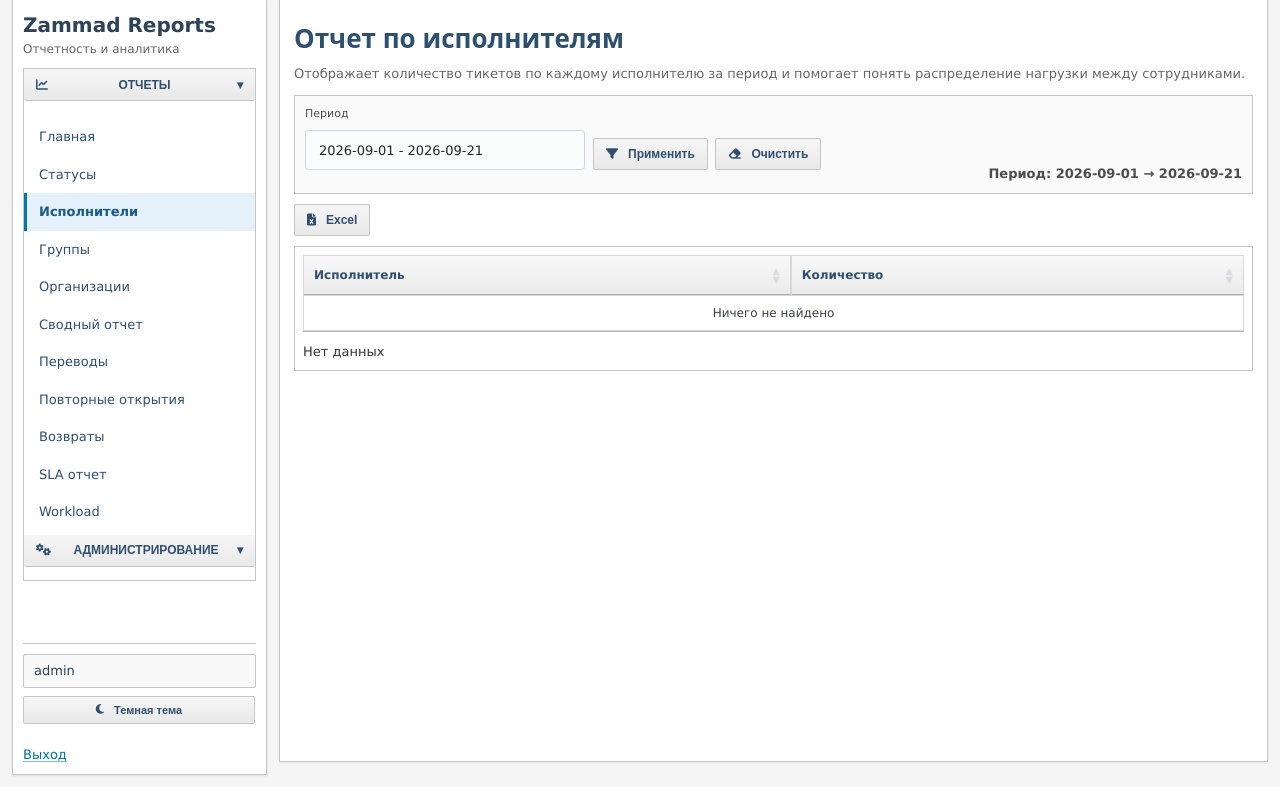
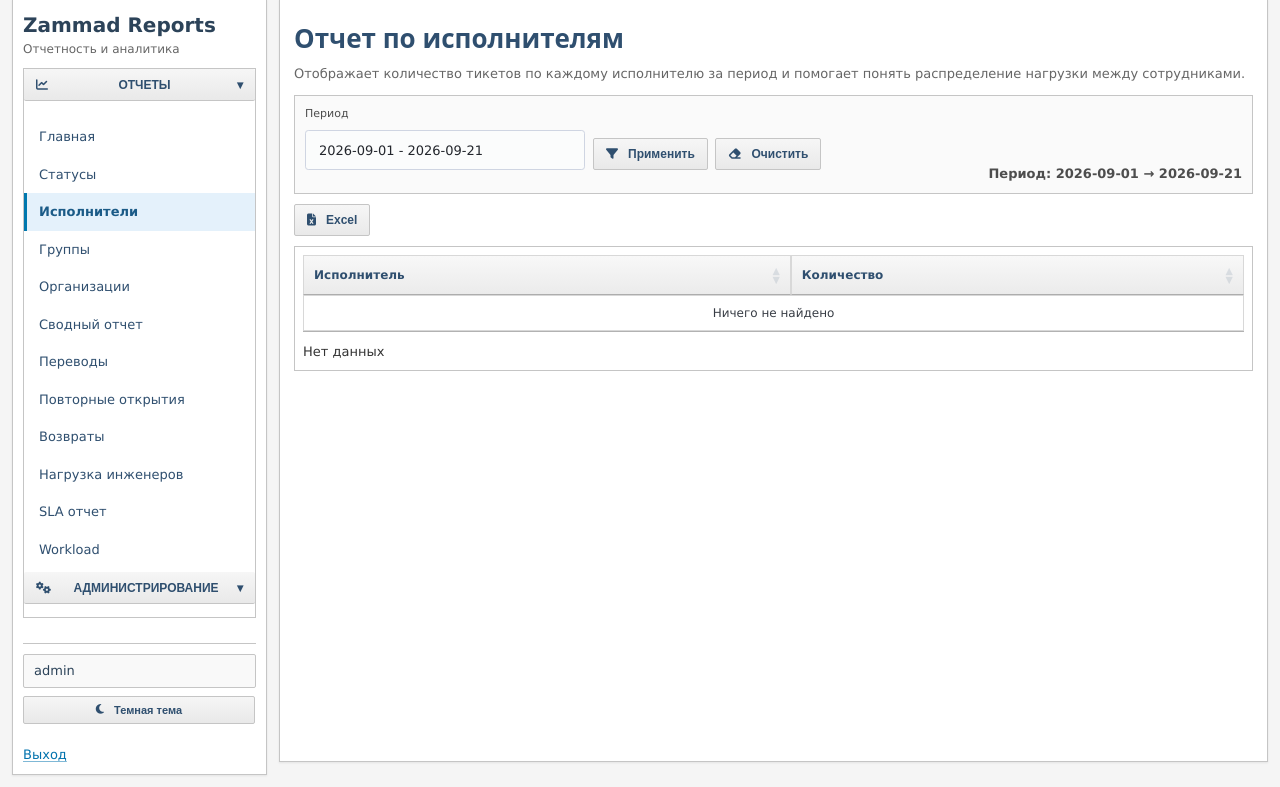
Before and after one commit to lekha100101/zammad-reports, a FastAPI app: page /reports/agents in a window 1280 px wide. Shown: the part 13-800 px from the top of the page. Run offline with FastAPI, Linux system fonts and the light colour scheme; the visitor is signed in with stand-in values (Sample User, id 1); some libraries are stand-ins or nearby versions.

Commit message:
Add engineer workload report to navigation

```diff
--- a/app/templates/base.html
+++ b/app/templates/base.html
@@ -36,6 +36,7 @@
               <a href="/reports/transfers" class="menu-btn {% if request.url.path == '/reports/transfers' %}active{% endif %}">Переводы</a>
               <a href="/reports/reopened" class="menu-btn {% if request.url.path == '/reports/reopened' %}active{% endif %}">Повторные открытия</a>
               <a href="/reports/returns" class="menu-btn {% if request.url.path == '/reports/returns' %}active{% endif %}">Возвраты</a>
+              <a href="/reports/engineer-workload" class="menu-btn {% if request.url.path == '/reports/engineer-workload' %}active{% endif %}">Нагрузка инженеров</a>
               <a href="/reports/sla" class="menu-btn {% if request.url.path == '/reports/sla' %}active{% endif %}">SLA отчет</a>
               <a href="/reports/workload" class="menu-btn {% if request.url.path == '/reports/workload' %}active{% endif %}">Workload</a>
             </div>
```
